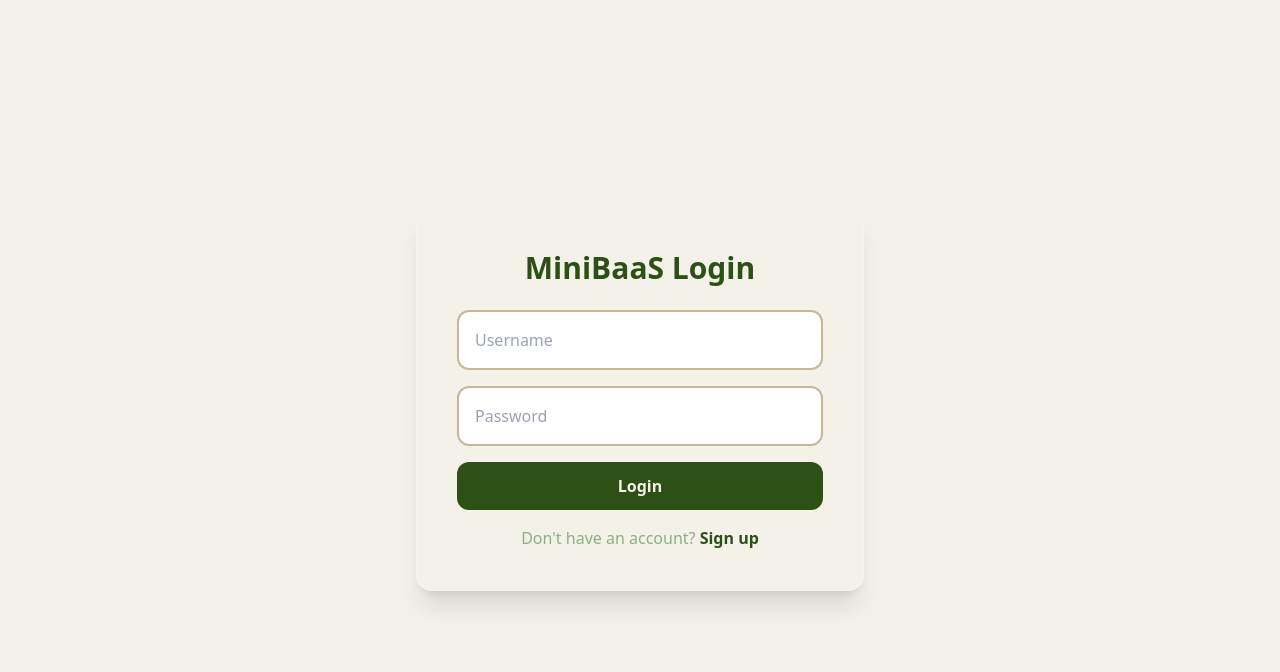
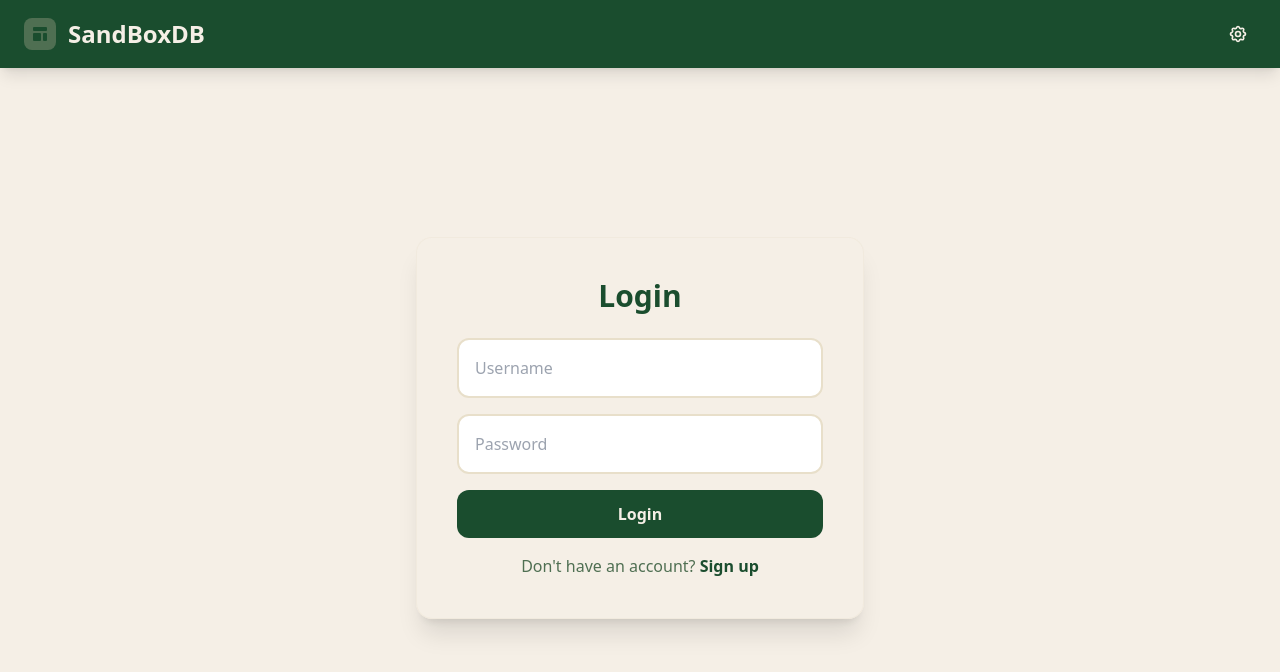
Before and after one commit to Kedarnath7/Baas, a plain HTML site: page frontend/login.html in a window 1280 px wide. Drawn offline with nearby package versions, Linux system fonts and the light colour scheme.

Commit message:
design changes

```diff
--- a/frontend/login.html
+++ b/frontend/login.html
@@ -1,3 +1,4 @@
+
 <!DOCTYPE html>
 <html lang="en">
 <head>
@@ -10,20 +11,48 @@
             theme: {
                 extend: {
                     colors: {
-                        forest: '#2d5016',
-                        sage: '#8fad88',
-                        beige: '#c5b896',
-                        cream: '#f4f1e8'
+                        forest: '#1A4D2E',
+                        sage: '#4F6F52',
+                        beige: '#E8DFCA',
+                        cream: '#F5EFE6'
                     }
                 }
             }
         }
     </script>
-    <link rel="stylesheet" href="styles.css">
+    <style>
+        .glass-morphism {
+            background: rgba(245, 239, 230, 0.8);
+            backdrop-filter: blur(10px);
+            border: 1px solid rgba(232, 223, 202, 0.3);
+        }
+    </style>
 </head>
-<body class="bg-cream min-h-screen flex items-center justify-center">
+<body class="bg-cream min-h-screen">
+<nav class="bg-forest text-cream px-6 py-4 shadow-lg">
+    <div class="flex items-center justify-between">
+        <div class="flex items-center space-x-3">
+            <div class="w-8 h-8 bg-sage rounded-lg flex items-center justify-center">
+                <svg class="w-5 h-5 text-forest" fill="currentColor" viewBox="0 0 20 20">
+                    <path d="M3 4a1 1 0 011-1h12a1 1 0 011 1v2a1 1 0 01-1 1H4a1 1 0 01-1-1V4zM3 10a1 1 0 011-1h6a1 1 0 011 1v6a1 1 0 01-1 1H4a1 1 0 01-1-1v-6zM14 9a1 1 0 00-1 1v6a1 1 0 001 1h2a1 1 0 001-1v-6a1 1 0 00-1-1h-2z"/>
+                </svg>
+            </div>
+            <h1 class="text-2xl font-bold">SandBoxDB</h1>
+        </div>
+        <div class="flex items-center space-x-4">
+            <button class="p-2 hover:bg-sage hover:bg-opacity-20 rounded-lg transition-colors">
+                <svg class="w-5 h-5" fill="none" stroke="currentColor" viewBox="0 0 24 24">
+                    <path stroke-linecap="round" stroke-linejoin="round" stroke-width="2" d="M10.325 4.317c.426-1.756 2.924-1.756 3.35 0a1.724 1.724 0 002.573 1.066c1.543-.94 3.31.826 2.37 2.37a1.724 1.724 0 001.065 2.572c1.756.426 1.756 2.924 0 3.35a1.724 1.724 0 00-1.066 2.573c.94 1.543-.826 3.31-2.37 2.37a1.724 1.724 0 00-2.572 1.065c-.426 1.756-2.924 1.756-3.35 0a1.724 1.724 0 00-2.573-1.066c-1.543.94-3.31-.826-2.37-2.37a1.724 1.724 0 00-1.065-2.572c-1.756-.426-1.756-2.924 0-3.35a1.724 1.724 0 001.066-2.573c-.94-1.543.826-3.31 2.37-2.37.996.608 2.296.07 2.572-1.065z"/>
+                    <path stroke-linecap="round" stroke-linejoin="round" stroke-width="2" d="M15 12a3 3 0 11-6 0 3 3 0 016 0z"/>
+                </svg>
+            </button>
+        </div>
+    </div>
+</nav>
+
+<div class="flex items-center justify-center" style="min-height: calc(100vh - 80px);">
     <div class="glass-morphism p-10 rounded-2xl shadow-xl w-full max-w-md">
-    <h1 class="text-3xl font-bold text-forest mb-6 text-center">MiniBaaS Login</h1>
+        <h1 class="text-3xl font-bold text-forest mb-6 text-center">Login</h1>
         <div class="space-y-4">
             <input id="username" type="text" placeholder="Username"
                    class="w-full p-4 border-2 border-beige rounded-xl focus:outline-none focus:border-sage bg-white">
@@ -37,6 +66,7 @@
         <p class="text-center mt-4 text-sage">
             Don't have an account? <a href="signup.html" class="text-forest font-semibold hover:underline">Sign up</a>
         </p>
+    </div>
 </div>
 
 <script>
```
Also changed, not shown: frontend/index.html (+7 -7 lines), frontend/signup.html (+36 -6 lines). Lines whose indentation alone changed are shown as unchanged.
